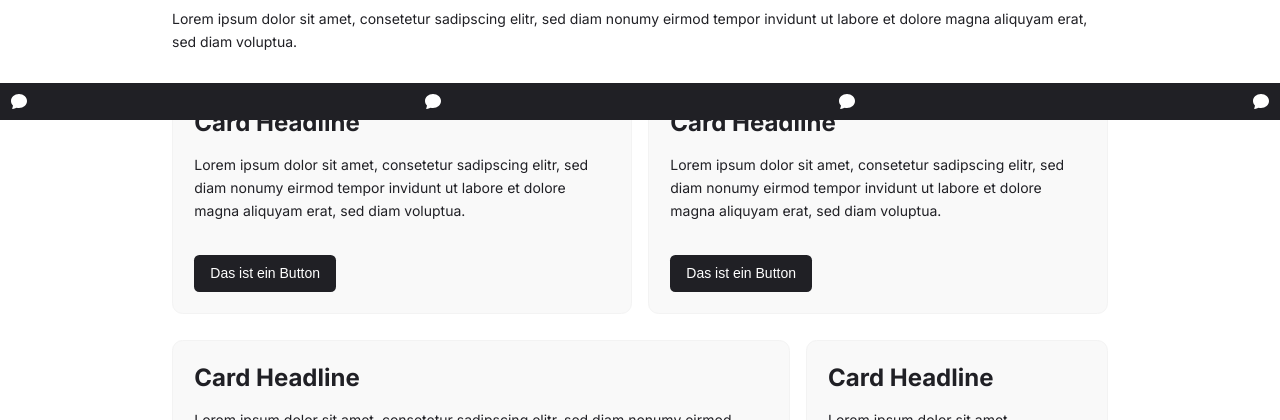
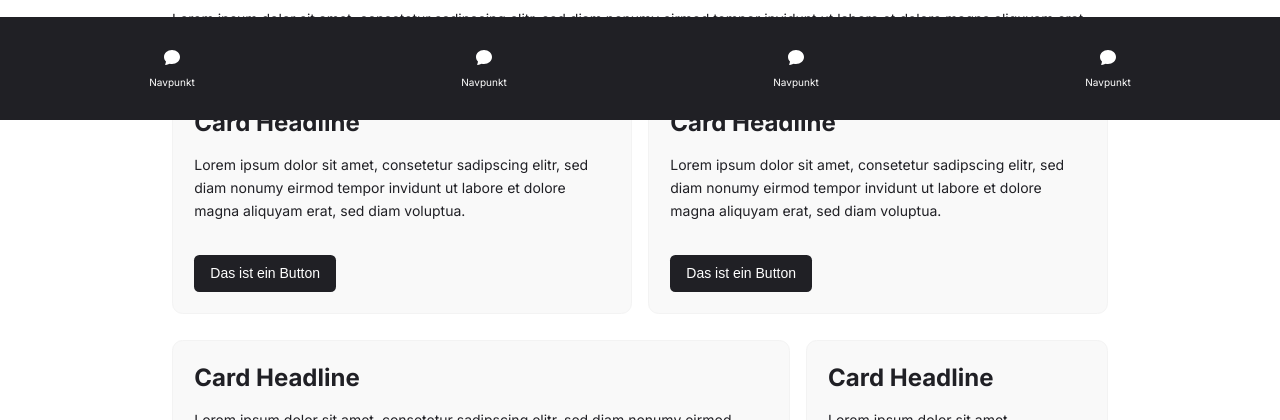
Before and after one commit to nihen99/nickhenning, a plain HTML site: page index.html in a window 1280 px wide. Shown: the part 680-1100 px from the top of the page. Drawn offline with Linux system fonts and the light colour scheme.

Commit message:
Nav Update

```diff
--- a/css/navigation/nav.css
+++ b/css/navigation/nav.css
@@ -13,16 +13,23 @@ Nav
 }
 
 .c-nav__list {
-    display: flex;
-    flex-direction: row;
-    justify-content: space-between;
-    padding: var(--space--sm);
+    display: grid;
+    grid-template-columns: repeat(4, 1fr);
+    align-items: baseline;
+    padding: var(--space);
 }
 
 .c-nav__list__item {
     display: flex;
     flex-direction: column;
     align-items: center;
+    row-gap: var(--space--sm);
     justify-content: center;
+    padding: var(--space);
     color: var(--color-component--white);
 }
+
+.c-nav__list__item-title {
+    font-size: var(--font-size--sm);
+    text-align: center;
+}
--- a/index.html
+++ b/index.html
@@ -24,24 +24,28 @@
                     class="bi bi-chat-fill" viewBox="0 0 16 16">
                     <path d="M8 15c4.418 0 8-3.134 8-7s-3.582-7-8-7-8 3.134-8 7c0 1.76.743 3.37 1.97 4.6-.097 1.016-.417 2.13-.771 2.966-.079.186.074.394.273.362 2.256-.37 3.597-.938 4.18-1.234A9 9 0 0 0 8 15" />
                 </svg>
+                <span class="c-nav__list__item-title">Navpunkt</span>
             </li>
             <li class="c-nav__list__item">
                 <svg width="16" height="16" fill="currentColor"
                     class="bi bi-chat-fill" viewBox="0 0 16 16">
                     <path d="M8 15c4.418 0 8-3.134 8-7s-3.582-7-8-7-8 3.134-8 7c0 1.76.743 3.37 1.97 4.6-.097 1.016-.417 2.13-.771 2.966-.079.186.074.394.273.362 2.256-.37 3.597-.938 4.18-1.234A9 9 0 0 0 8 15" />
                 </svg>
+                <span class="c-nav__list__item-title">Navpunkt</span>
             </li>
             <li class="c-nav__list__item">
                 <svg width="16" height="16" fill="currentColor"
                     class="bi bi-chat-fill" viewBox="0 0 16 16">
                     <path d="M8 15c4.418 0 8-3.134 8-7s-3.582-7-8-7-8 3.134-8 7c0 1.76.743 3.37 1.97 4.6-.097 1.016-.417 2.13-.771 2.966-.079.186.074.394.273.362 2.256-.37 3.597-.938 4.18-1.234A9 9 0 0 0 8 15" />
                 </svg>
+                <span class="c-nav__list__item-title">Navpunkt</span>
             </li>
             <li class="c-nav__list__item">
                 <svg width="16" height="16" fill="currentColor"
                     class="bi bi-chat-fill" viewBox="0 0 16 16">
                     <path d="M8 15c4.418 0 8-3.134 8-7s-3.582-7-8-7-8 3.134-8 7c0 1.76.743 3.37 1.97 4.6-.097 1.016-.417 2.13-.771 2.966-.079.186.074.394.273.362 2.256-.37 3.597-.938 4.18-1.234A9 9 0 0 0 8 15" />
                 </svg>
+                <span class="c-nav__list__item-title">Navpunkt</span>
             </li>
         </ul>
     </nav>
```
